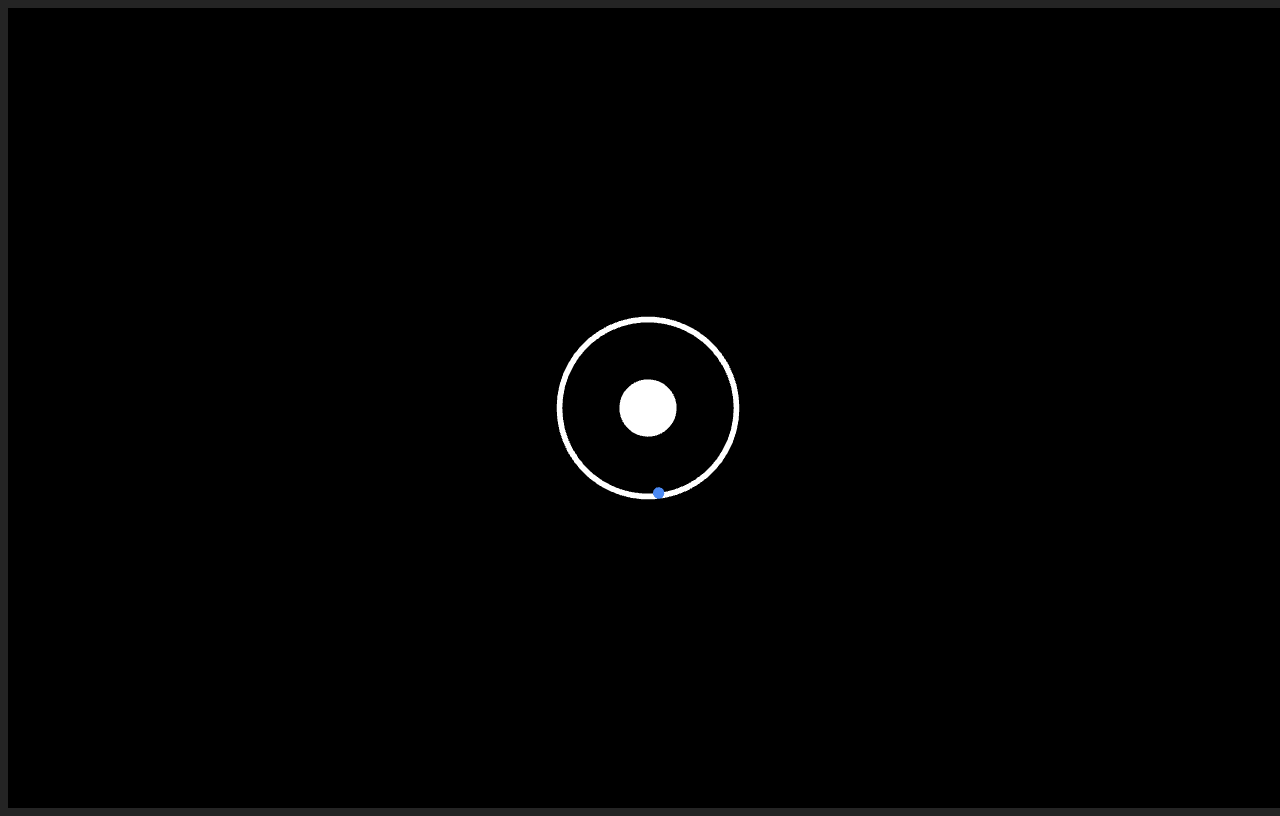
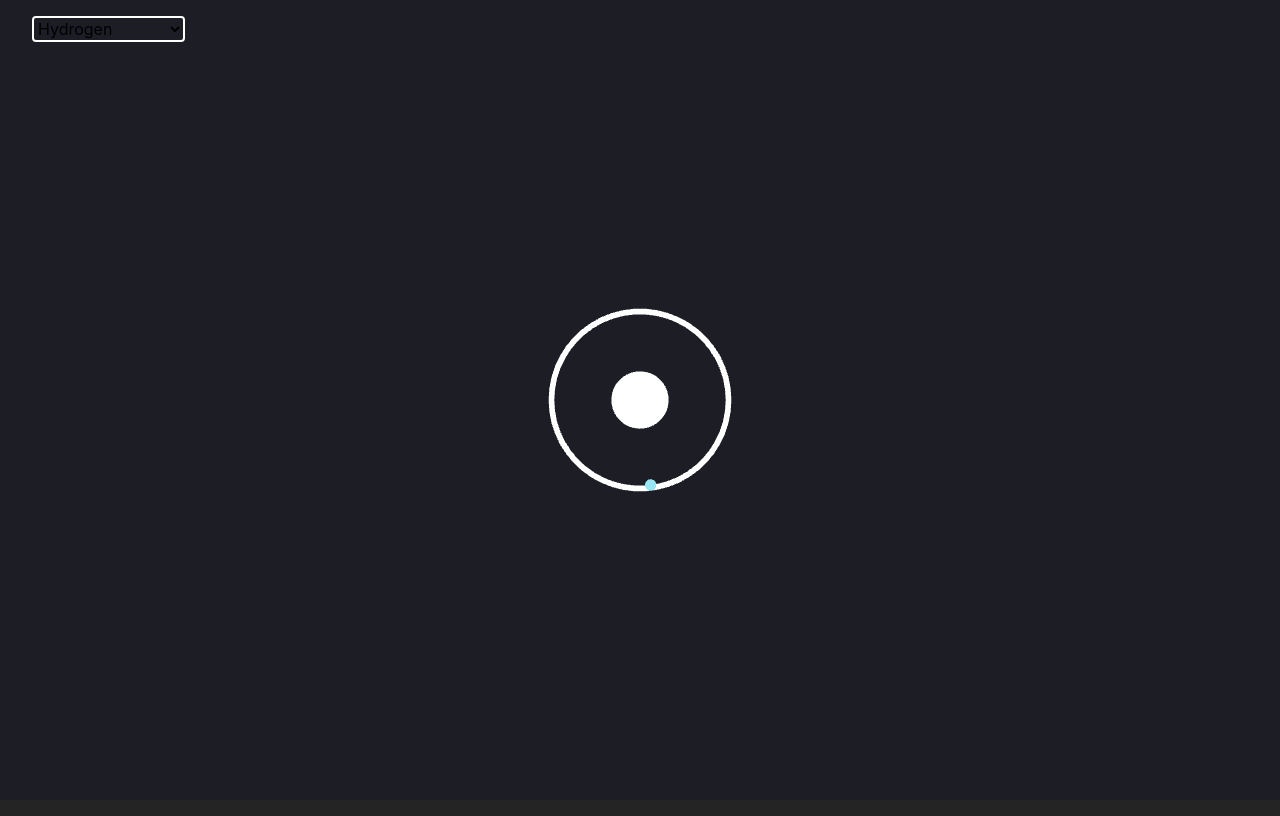
Before and after one commit to SteveMcT/atom-model, a website built with Vite: page index.html in a window 1280 px wide. Built offline with nearby package versions, Linux system fonts and the light colour scheme; animation ran at ten frames a second.

Commit message:
worked on styling, refactored code

```diff
--- a/src/core/renderer.ts
+++ b/src/core/renderer.ts
@@ -1,7 +1,16 @@
 import { WebGLRenderer } from "three";
+import { camera } from "./controls";
 
 const renderer = new WebGLRenderer({ antialias: true });
 renderer.setSize(window.innerWidth, window.innerHeight);
 document.body.appendChild(renderer.domElement);
 
+function onResize() {
+  camera.aspect = window.innerWidth / window.innerHeight;
+  camera.updateProjectionMatrix();
+  renderer.setSize(window.innerWidth, window.innerHeight);
+}
+
+window.addEventListener("resize", onResize, false);
+
 export default renderer;
--- a/src/entities/AtomGenerator.ts
+++ b/src/entities/AtomGenerator.ts
@@ -1,4 +1,5 @@
-import { DoubleSide, Group, Mesh, MeshBasicMaterial, RingGeometry, SphereGeometry, Vector3 } from "three";
+import { Color, DoubleSide, Group, Mesh, MeshBasicMaterial, RingGeometry, SphereGeometry, Vector3 } from "three";
+import atoms from "../assets/atoms.json";
 import IAtom from "./IAtom";
 import IElectron from "./IElectron";
 
@@ -11,14 +12,17 @@ export default class AtomGenerator extends IAtom {
   constructor(props: IAtom) {
     super(props);
     this.generateLayers(props);
-    const electrons = this.generateElectrons(props.protons);
-    this.electrons = electrons;
 
-    this.group.add(new Mesh(new SphereGeometry(this.size, 100, 100), new MeshBasicMaterial())); // AtomBody
-    electrons.forEach((electron) => this.group.add(electron.body));
+    this.electrons = this.generateElectrons(props.protons);
+
+    const color = (atoms.find((a) => a.name == props.name)?.cpkHexColor || "FFFFFF").toLowerCase();
+
+    this.group.add(new Mesh(new SphereGeometry(this.size, 100, 100), new MeshBasicMaterial({ color: new Color(color) })));
+    this.electrons.forEach((electron) => this.group.add(electron.body));
   }
 
   generateLayers(props: IAtom) {
+    // calculate the number of layers
     let protons = props.protons;
     let placeInRing = 2;
 
@@ -30,6 +34,7 @@ export default class AtomGenerator extends IAtom {
       } else protons = 0;
     }
 
+    // add the layers as 3DObjects
     this.group.add(
       ...Array.from(Array(this.layers).keys()).map((i) => {
         const geometry = new RingGeometry(this.size + (i + 1), this.size + (i + 1.1), 50, 50);
@@ -54,8 +59,8 @@ export default class AtomGenerator extends IAtom {
         const y = Math.sin(next) * (this.size + layer);
         const position = new Vector3(x, y, 0);
 
-        const body = new Mesh(new SphereGeometry(0.1, 100, 100), new MeshBasicMaterial({ color: 0x4b89f3 }));
-        body.position.set(position.x, position.y, position.z);
+        const body = new Mesh(new SphereGeometry(0.1, 100, 100), new MeshBasicMaterial({ color: 0x9ae5f3 }));
+        body.position.copy(position);
 
         const electron = {
           layer: layer,
@@ -72,4 +77,6 @@ export default class AtomGenerator extends IAtom {
 
     return electrons;
   }
+
+  //TODO: Generate Atom Body based on Neutrons and Protons
 }
--- a/src/main.ts
+++ b/src/main.ts
@@ -1,45 +1,51 @@
-import { Scene } from "three";
+import { Color, Scene } from "three";
 import { camera } from "./core/controls";
 import renderer from "./core/renderer";
 import "./styles/dropdown.css";
 import "./styles/style.css";
 
-import atoms from "./assets/atoms.json";
+import atomList from "./assets/atoms.json";
 import { generateAtom } from "./Atom";
+import AtomGenerator from "./entities/AtomGenerator";
+
+let atom: AtomGenerator;
+let scene = new Scene();
 
 const dropDownElement = document.createElement("select");
+const dropDown = document.body.appendChild(dropDownElement);
+
 dropDownElement.id = "select-atoms";
 dropDownElement.name = "select-atoms";
 dropDownElement.value = "Hydrogen";
-const dropDown = document.body.appendChild(dropDownElement);
+dropDown.addEventListener("change", (e) => updateAtom((e.target! as any).value));
 
-atoms.map((a) => {
+// add the atoms to the dropdown
+atomList.map((atom) => {
   const element = document.createElement("option");
-  element.innerHTML = a.name;
-  element.value = a.name;
+  element.innerHTML = atom.name;
+  element.value = atom.name;
   dropDown.appendChild(element);
 });
 
-let scene = new Scene();
-let atom = generateAtom("Hydrogen");
+const updateAtom = (name: string) => {
+  atom = generateAtom(name);
+  scene.clear();
   scene.add(atom.group);
+  scene.background = new Color(0x1d1d26);
+};
 
-dropDown.addEventListener("change", (e) => {
-  const name = (e.target! as any).value;
-
-  scene = new Scene();
-  atom = generateAtom(name);
-  scene.add(atom.group);
-});
-
-renderer.setAnimationLoop(animation);
 function animation() {
+  if (atom) {
     atom.electrons.map((e) => {
       e.angle += e.layer / 400;
       e.position.x = Math.cos(e.angle) * e.distance;
       e.position.y = Math.sin(e.angle) * e.distance;
-    e.body.position.set(e.position.x, e.position.y, e.position.z);
+      e.body.position.copy(e.position);
     });
+  }
 
   renderer.render(scene, camera);
 }
+
+updateAtom("Hydrogen");
+renderer.setAnimationLoop(animation);
--- a/src/styles/dropdown.css
+++ b/src/styles/dropdown.css
@@ -6,11 +6,13 @@
 
   /* appearance: none; */
   background-color: transparent;
-  border: none;
   padding: 0 1em 0 0;
-  margin: 0;
+  border: 2px solid #fff;
+  border-radius: 0.25rem;
+  outline: none;
+
+  cursor: pointer;
   font-family: inherit;
   font-size: inherit;
   cursor: inherit;
-  line-height: inherit;
 }
--- a/src/styles/style.css
+++ b/src/styles/style.css
@@ -18,4 +18,5 @@ body {
   height: 100vh;
   width: 100vw;
   overflow: hidden;
+  margin: 0;
 }
```
Lines whose indentation alone changed are shown as unchanged.
